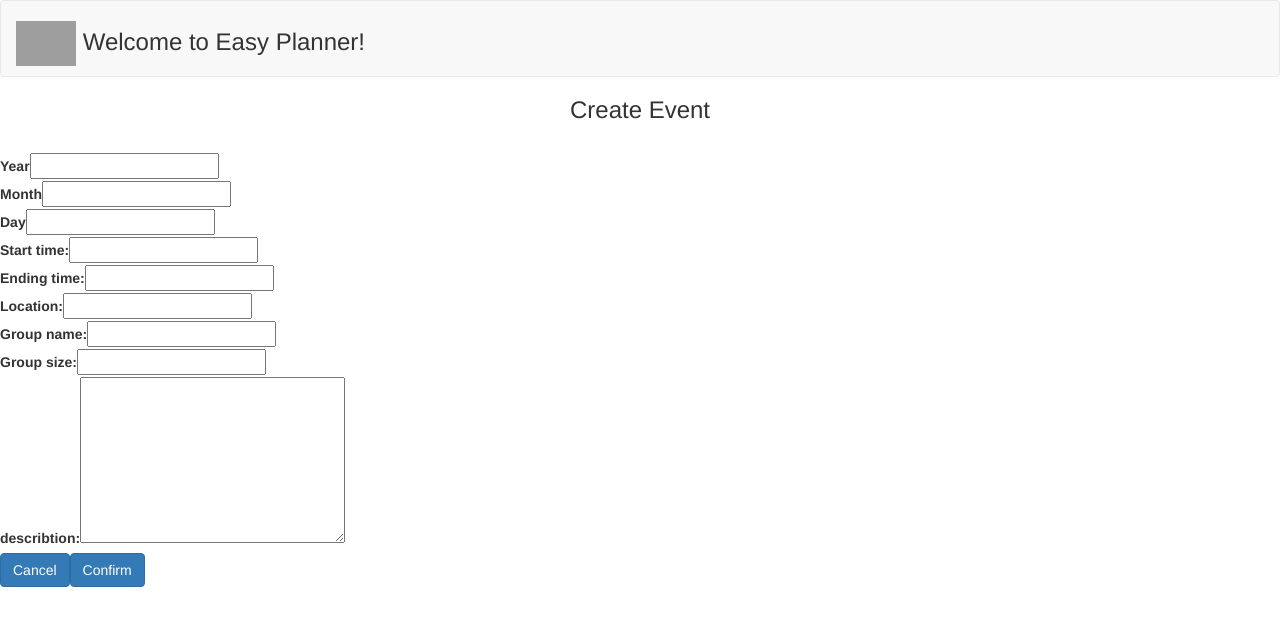
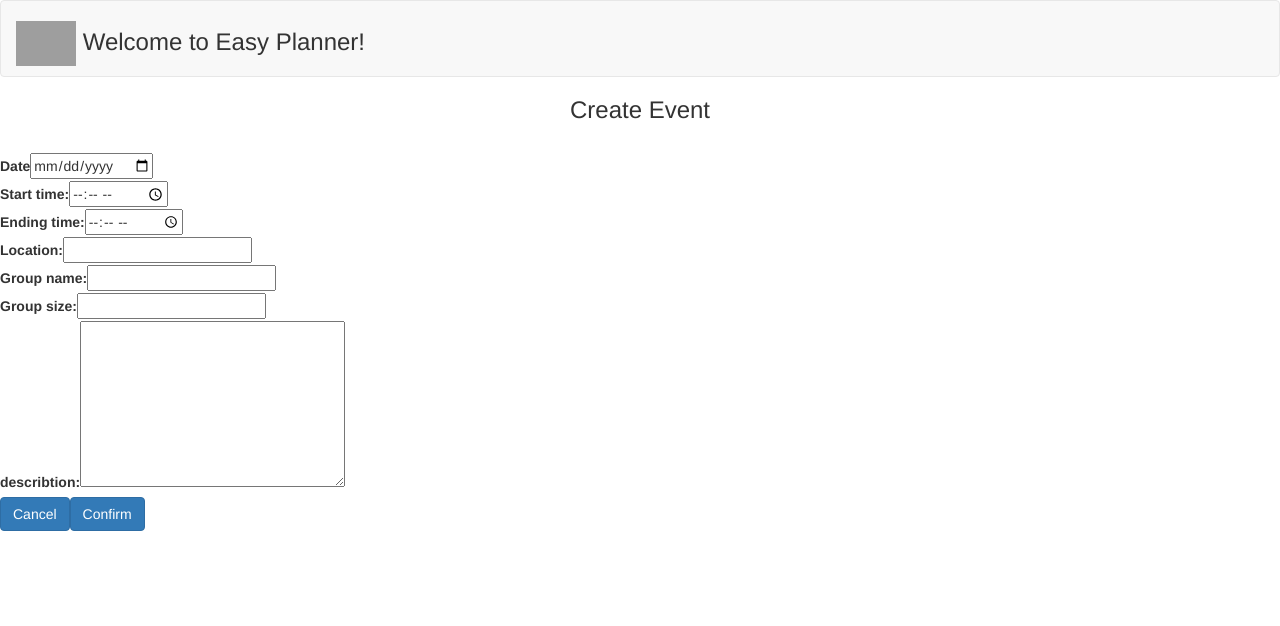
Before and after one commit to igel93/easyplanner, an Angular app in the folder easy-planner/: page /create-group-event in a window 1280 px wide. Shown: the top 626 px of the page. Built offline with nearby package versions, Linux system fonts and the light colour scheme; grey boxes are pictures that could not be loaded.

Commit message:
Fixes up more errors

```diff
--- a/easy-planner/src/app/calendar-view/calender/calender.component.html
+++ b/easy-planner/src/app/calendar-view/calender/calender.component.html
@@ -32,7 +32,6 @@
     <h2>My meetings
       <button class="btn btn-primary" routerLink="/create-group-event" [queryParams]="{key:key,name:name}">Add New</button>
     </h2>
-    <a *ngIf="success">Delete {{message}} success!!!</a>
     <hr>
     <ul class="events">
       <li *ngFor="let event of events; let i = index; trackBy: trackEvents">
--- a/easy-planner/src/app/create-group-event/create-group-event.component.html
+++ b/easy-planner/src/app/create-group-event/create-group-event.component.html
@@ -3,25 +3,18 @@
   <br>
   <div>
     <form (ngSubmit)="onSubmit(groupEventForm.value)" #groupEventForm="ngForm">
+
         <div>
-        <label for="year">Year</label>
-        <input type="text" value="year" name="year" required [(ngModel)]=year>
-      </div>
-      <div>
-        <label for="month">Month</label>
-        <input type="text" value="month" name="month" required [(ngModel)]=month>
-      </div>
-      <div>
-        <label for="day">Day</label>
-        <input type="text" value="day" name="day" required [(ngModel)]=day>
+          <label for="date">Date</label>
+          <input type="date" value="date" name="date" required [(ngModel)]=date>
         </div>
         <div>
           <label for="start_time">Start time:</label>
-        <input type="text" value="start_time" name="start_time" required [(ngModel)]=start_time>
+          <input type="time" value="start_time" name="start_time" required [(ngModel)]=start_time>
         </div>
         <div>
           <label for="ending_time">Ending time:</label>
-        <input type="text" value="ending_time" name="ending_time" required [(ngModel)]=ending_time>
+          <input type="time" value="ending_time" name="ending_time" required [(ngModel)]=ending_time>
         </div>
         <div>
           <label for="location">Location:</label>
@@ -33,7 +26,7 @@
         </div>
         <div>
           <label for="group_size">Group size:</label>
-        <input type="text" value="group_size" name="group_size" required [(ngModel)]=group_size>
+          <input type="number" value="group_size" name="group_size" required [(ngModel)]=group_size>
         </div>
         <div>
           <label for="describtion">describtion:</label>
--- a/easy-planner/src/app/create-group-event/create-group-event.component.ts
+++ b/easy-planner/src/app/create-group-event/create-group-event.component.ts
@@ -1,22 +1,29 @@
-import { Component, OnInit } from '@angular/core';
+import { Component, OnInit } from "@angular/core";
 
-import { GroupEvent } from '../group-event';
-import { EasyPlannerServerService } from '../easy-planner-server.service';
-import { Event } from '../model/event';
-import { User } from '../model/user';
-import { ActivatedRoute, Router, NavigationEnd, RouterStateSnapshot, RouterLink } from '@angular/router';
-import { FormGroup } from '@angular/forms';
+import { GroupEvent } from "../group-event";
+import { EasyPlannerServerService } from "../easy-planner-server.service";
+import { Event } from "../model/event";
+import { User } from "../model/user";
+import {
+  ActivatedRoute,
+  Router,
+  NavigationEnd,
+  RouterStateSnapshot,
+  RouterLink
+} from "@angular/router";
+import { FormGroup } from "@angular/forms";
 
 @Component({
-  selector: 'app-create-group-event',
-  templateUrl: './create-group-event.component.html',
-  styleUrls: ['./create-group-event.component.css']
+  selector: "app-create-group-event",
+  templateUrl: "./create-group-event.component.html",
+  styleUrls: ["./create-group-event.component.css"]
 })
 export class CreateGroupEventComponent implements OnInit {
   id: string;
   key: string;
   name: string;
-
+  input: string;
+  inputdate: string[];
   user: User = {
     user_id: null,
     student_id: null,
@@ -37,18 +44,28 @@ export class CreateGroupEventComponent implements OnInit {
     group_size: null,
     describtion: null,
     user_id: this.key
-  }
-  warning: string
+  };
+  warning: string;
+  dateFilledIn: boolean = true;
+  restOfTheFieldsFilledIn: boolean = true;
 
   onSubmit(value) {
-    if (value.year !== null && value.month !== null && value.day !== null
-       && value.start_time !== null && value.ending_time !== null
-       && value.location !== null && value.group_name !== null
-       && value.group_size !== null && value.describtion !== null) {
+    if (typeof value.date === "undefined") {
+      this.warning = "Remember to fill in date";
+      this.dateFilledIn = false;
+    } else {
+      this.input = value.date;
+      this.inputdate = this.input.split("-");
+      this.event.year = Number(this.inputdate[0]);
+      this.event.month = Number(this.inputdate[1]);
+      this.event.day = Number(this.inputdate[2]);
+    }
 
-        this.event.year = value.year;
-        this.event.month = value.month;
-        this.event.day = value.day;
+    if (
+      value.start_time !== null &&
+      value.ending_time !== null &&
+      value.location !== null
+    ) {
       this.event.start_time = value.start_time;
       this.event.ending_time = value.ending_time;
       this.event.location = value.location;
@@ -56,33 +73,40 @@ export class CreateGroupEventComponent implements OnInit {
       this.event.group_size = value.group_size;
       this.event.describtion = value.describtion;
       this.event.user_id = this.key;
-        // console.log(this.event);
-        this.calendarService.addEvent(this.event)
-          .subscribe(result => {
+    } else {
+      this.warning = "Remeber to fill in all fields";
+      this.restOfTheFieldsFilledIn = false;
+    }
+
+    //console.log(this.event)
+console.log(this.dateFilledIn)
+console.log(this.restOfTheFieldsFilledIn)
+    if (this.dateFilledIn && this.restOfTheFieldsFilledIn) {
+      this.calendarService.addEvent(this.event).subscribe(result => {
         if (result.affectedRows !== 0) {
-              this.router.navigate(['/calendar-view'], { queryParams: { name: this.name, key: this.key } });
+          this.router.navigate(["/calendar-view"], {
+            queryParams: { name: this.name, key: this.key }
+          });
         }
-          }, err => this.warning = err.error);
-      } else {
-        this.warning = "Make sure all fields are filled"
+      });
     }
   }
-
   cancelClick() {
-    this.router.navigate(['/calendar-view'], { queryParams: { name: this.name, key: this.key } });
+    this.router.navigate(["/calendar-view"], {
+      queryParams: { name: this.name, key: this.key }
+    });
   }
 
   constructor(
     private activatedRoute: ActivatedRoute,
     private router: Router,
-    private calendarService: EasyPlannerServerService) { }
+    private calendarService: EasyPlannerServerService
+  ) {}
 
   ngOnInit() {
     this.activatedRoute.queryParams.subscribe(params => {
-      this.name = params['name'];
-      this.key = params['key'];
+      this.name = params["name"];
+      this.key = params["key"];
     });
   }
-
-
 }
```
Also changed, not shown: 1 other file (tests, documents, lock files or other folders). Lines whose indentation alone changed are shown as unchanged.
